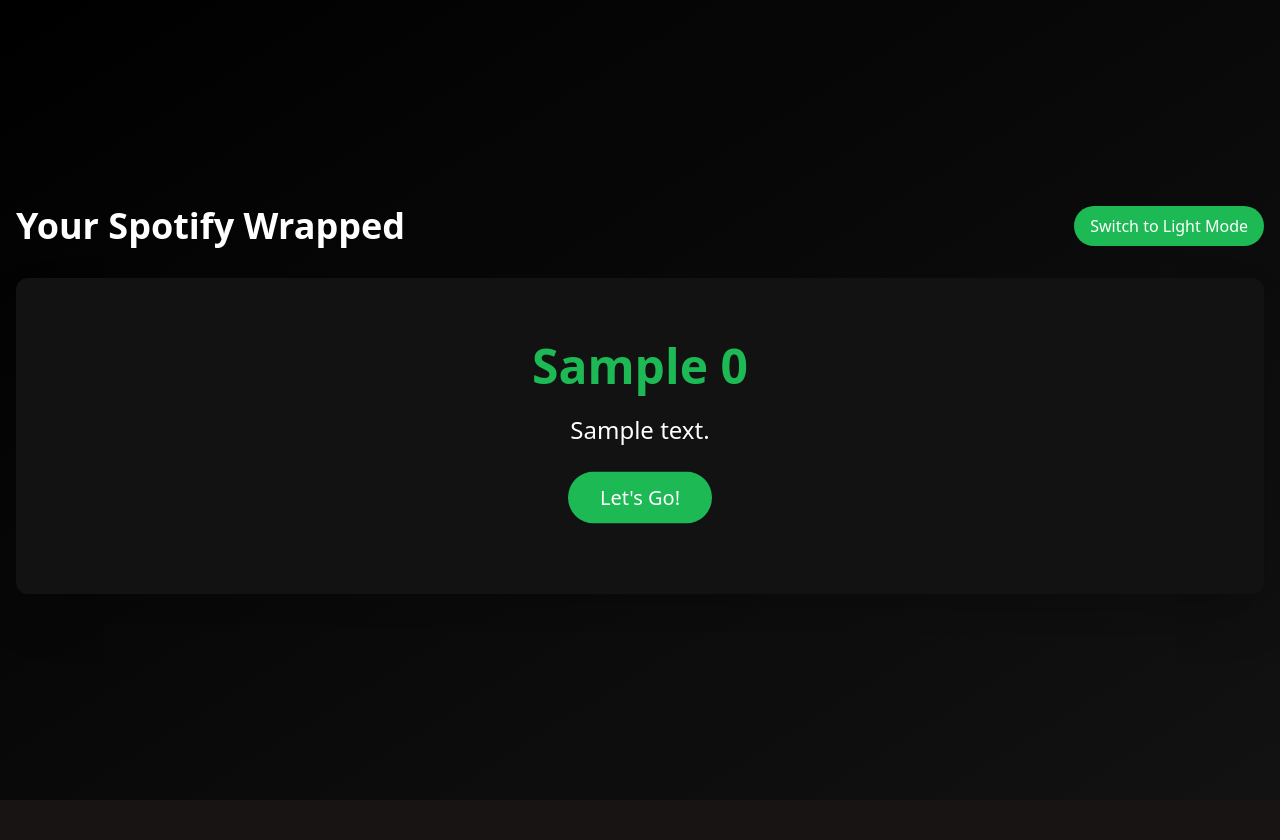
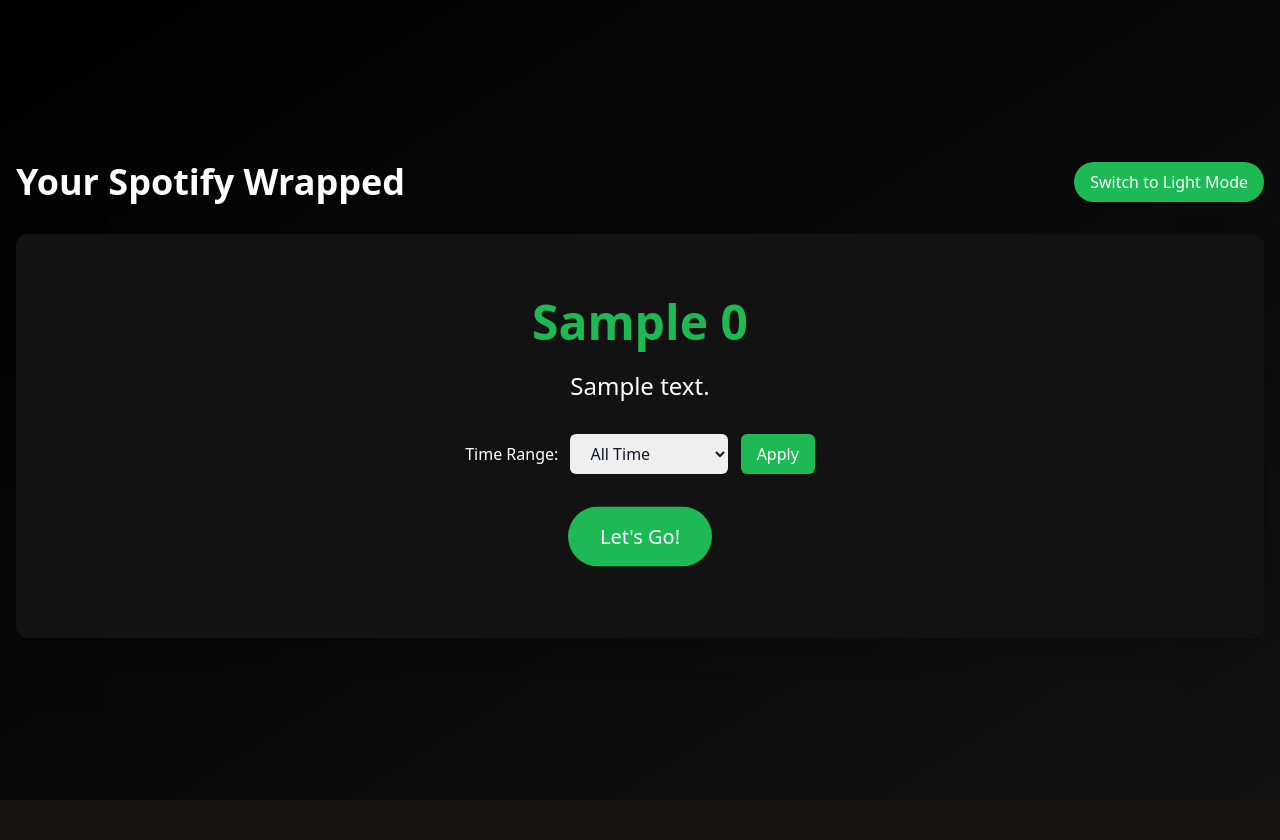
Before and after one commit to aryabhanushali/SpotifyWrap, a Django app: template wrapped/templates/wrapped/dashboard.html in a window 1280 px wide. Shown: the part 64-904 px from the top of the page. Run offline with Django 5.2, Linux system fonts and the light colour scheme; the template is opened without the code that fills it: most values are stand-ins (such as "Sample title", 1, 10 or a date in 2020); grey boxes marked "Sample" are stand-in pictures; some libraries are stand-ins or nearby versions.

Commit message:
dashboard fix

```diff
--- a/wrapped/templates/wrapped/dashboard.html
+++ b/wrapped/templates/wrapped/dashboard.html
@@ -14,11 +14,21 @@
         <!-- Slides Container -->
         <div class="relative bg-spotify-card rounded-xl shadow-2xl p-8 flex-grow">
             <!-- Slide 1: Welcome -->
+
             <div class="slide flex flex-col justify-center items-center text-center p-8 transition-opacity duration-500" id="slide-1">
                 <h2 class="text-5xl font-bold text-spotify-green mb-6 welcome-title">{{ slides.0.title }}</h2>
                 <p class="text-2xl text-white mb-8">{{ slides.0.content }}</p>
+                <form method="get" action="{% url 'user_dashboard' %}" class="mb-10">
+                    <label for="duration" class="text-white mr-2">Time Range:</label>
+                    <select name="duration" id="duration" class="px-4 py-2 rounded-md text-gray-900">
+                        <option value="long_term" {% if duration == 'long_term' %}selected{% endif %}>All Time</option>
+                        <option value="medium_term" {% if duration == 'medium_term' %}selected{% endif %}>Last 6 Months</option>
+                        <option value="short_term" {% if duration == 'short_term' %}selected{% endif %}>Last 4 Weeks</option>
+                    </select>
+                    <button type="submit" class="ml-2 bg-spotify-green text-white px-4 py-2 rounded-md">Apply</button>
+                </form>
                 <button onclick="showSlide(2);"
-                        class="animate-bounce bg-spotify-green hover:bg-spotify-green-dark text-white px-8 py-3 rounded-full text-xl transition duration-300">
+                        class="animate-bounce bg-spotify-green hover:bg-spotify-green-dark text-white px-8 py-4 rounded-full text-xl transition duration-300">
                     Let's Go!
                 </button>
             </div>
```
Also changed, not shown: wrapped/views.py (+15 -7 lines), db.sqlite3.
